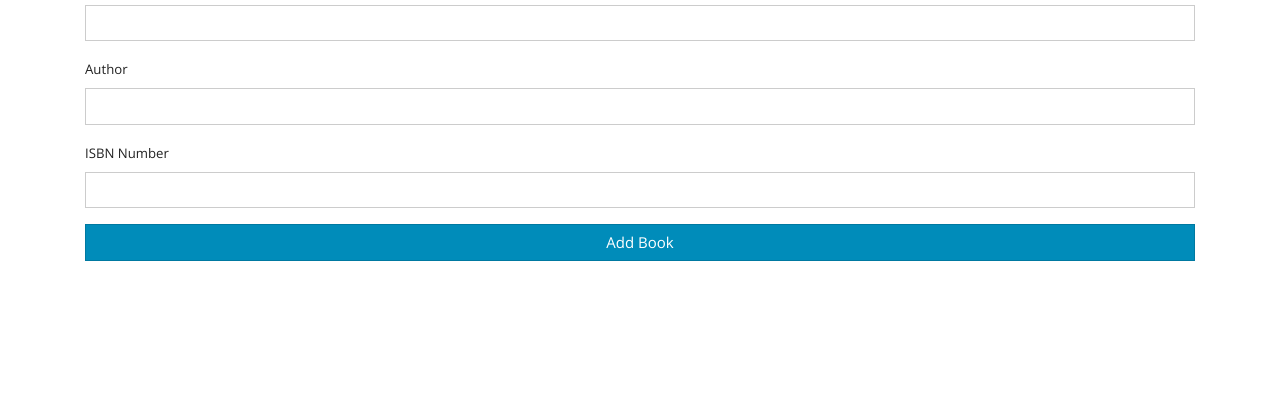
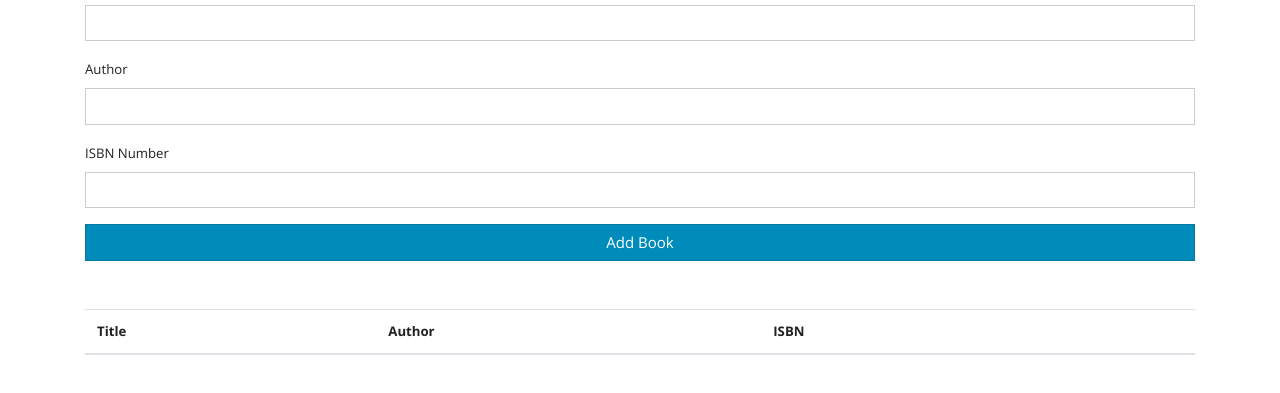
Before and after one commit to broonyboy/book-list, a plain HTML site: page index.html in a window 1280 px wide. Shown: the part 125-518 px from the top of the page. Drawn offline with nearby package versions, Linux system fonts and the light colour scheme.

Commit message:
add table for books

```diff
--- a/index.html
+++ b/index.html
@@ -31,7 +31,20 @@
             </div>
             <input type="submit" value="Add Book" class="btn btn-primary btn-block">
         </form>
+        <table class="table table-striped mt-5">
+            <thead>
+                <tr>
+                    <th>Title</th>
+                    <th>Author</th>
+                    <th>ISBN</th>
+                    <th></th>
+                </tr>
+            </thead>
+            <tbody id="book-list">
+            </tbody>
+        </table>
     </div>
+    <script src="app.js"></script>
 </body>
 
 </html>
```
